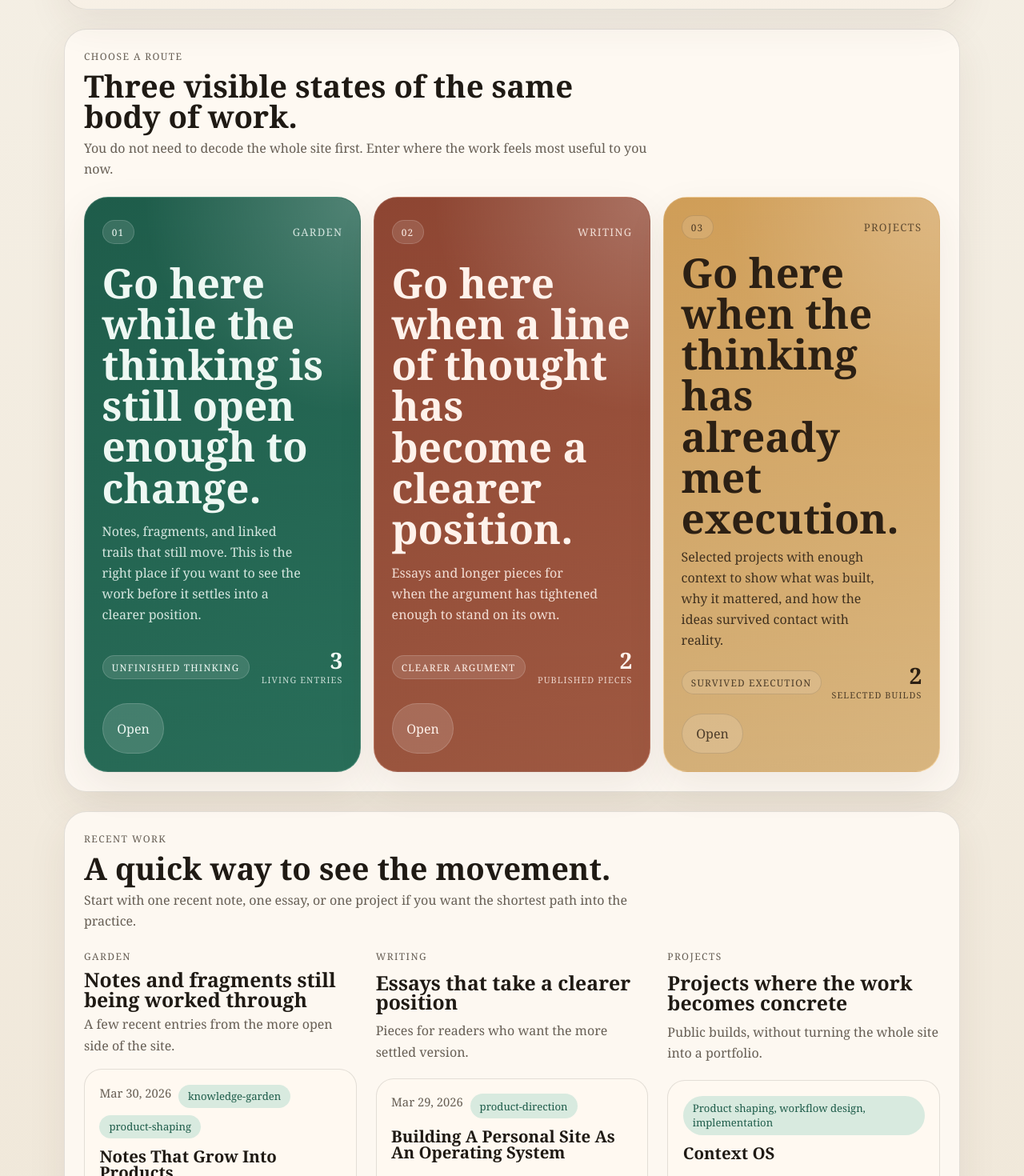
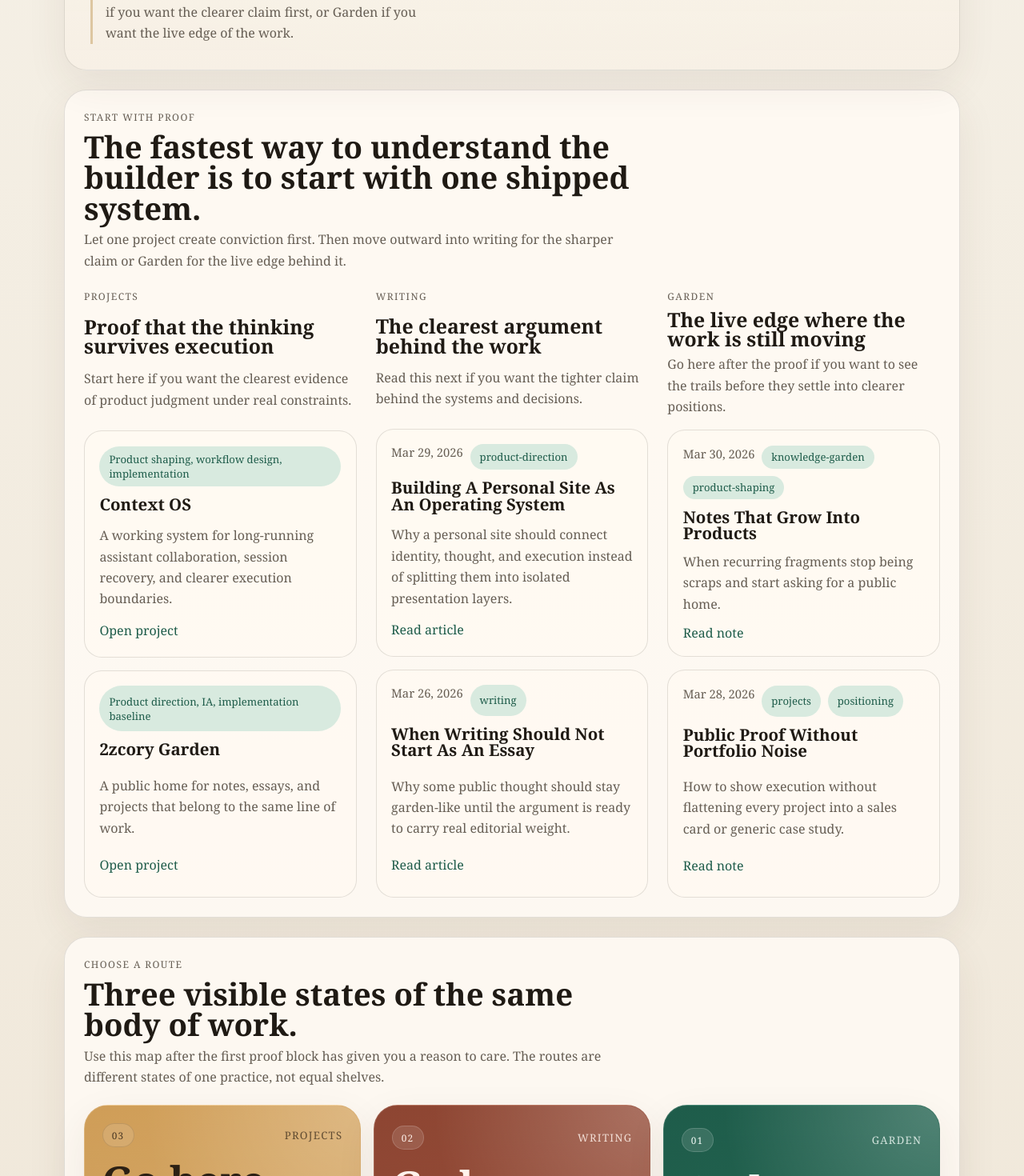
Before and after one commit to 2zcory/2zcory-garden, a Next.js app: page /en in a window 1280 px wide. Shown: the part 1140-2610 px from the top of the page at 80% size. Built offline with nearby package versions, Linux system fonts and the light colour scheme.

Commit message:
Reframe home around identity and proof

```diff
--- a/app/[locale]/page.tsx
+++ b/app/[locale]/page.tsx
@@ -17,16 +17,16 @@ type PageProps = {
 const COPY = {
   en: {
     title: "Home",
-    description: "A personal site where unfinished thought, shaped writing, and shipped work stay visible in one public practice.",
+    description: "A public site where product judgment stays visible from rough thought to clearer writing to shipped systems.",
     eyebrow: "2zcory Garden",
-    heroTitle: "See how thought turns into writing and shipped work.",
+    heroTitle: "Product judgment carried from rough thought to shipped systems.",
     heroLead:
-      "2zcory Garden is not meant to read like a tidy personal archive. It opens one public practice in motion: ideas that are still changing, ideas that have become essays, and ideas that have already landed as real work.",
+      "2zcory Garden is a public practice for product-minded engineering: ideas while they are still changing, arguments once they have tightened, and systems once they have survived execution.",
     supportLabel: "Why to enter",
     supportText:
-      "Start with Garden if you want the live edge, Writing if you want the clearer claim, or Projects if you want to see what survived execution.",
-    ctaPrimary: "Start with Garden",
-    ctaSecondary: "See shipped work",
+      "Start with Projects if you want the fastest proof, Writing if you want the clearer claim first, or Garden if you want the live edge of the work.",
+    ctaPrimary: "Start with Projects",
+    ctaSecondary: "Read the clearer argument",
     routesLabel: "Three routes",
     routeGardenName: "Garden",
     routeGardenCue: "ideas in progress",
@@ -40,16 +40,16 @@ const COPY = {
     routesEyebrow: "Choose a route",
     routesTitle: "Three visible states of the same body of work.",
     routesDescription:
-      "You do not need to decode the whole site first. Enter where the work feels most useful to you now.",
+      "Use this map after the first proof block has given you a reason to care. The routes are different states of one practice, not equal shelves.",
     routeGardenTitle: "Go here while the thinking is still open enough to change.",
     routeGardenBody:
-      "Notes, fragments, and linked trails that still move. This is the right place if you want to see the work before it settles into a clearer position.",
+      "Notes, fragments, and linked trails that still move. This is the right place once you want to see the work before it settles into a clearer position.",
     routeWritingTitle: "Go here when a line of thought has become a clearer position.",
     routeWritingBody:
-      "Essays and longer pieces for when the argument has tightened enough to stand on its own.",
+      "Essays and longer pieces for readers who want the clearer claim behind the systems and decisions.",
     routeProjectsTitle: "Go here when the thinking has already met execution.",
     routeProjectsBody:
-      "Selected projects with enough context to show what was built, why it mattered, and how the ideas survived contact with reality.",
+      "Selected projects with enough context to show what had to be handled, what was built, and what survived contact with reality.",
     routeGardenCount: "living entries",
     routeWritingCount: "published pieces",
     routeProjectsCount: "selected builds",
@@ -57,23 +57,23 @@ const COPY = {
     routeGardenScan: "unfinished thinking",
     routeWritingScan: "clearer argument",
     routeProjectsScan: "survived execution",
-    signalEyebrow: "Recent work",
-    signalTitle: "A quick way to see the movement.",
+    signalEyebrow: "Start with proof",
+    signalTitle: "The fastest way to understand the builder is to start with one shipped system.",
     signalDescription:
-      "Start with one recent note, one essay, or one project if you want the shortest path into the practice.",
-    featuredTrails: "Garden",
-    featuredTrailsTitle: "Notes and fragments still being worked through",
-    featuredTrailsDescription: "A few recent entries from the more open side of the site.",
+      "Let one project create conviction first. Then move outward into writing for the sharper claim or Garden for the live edge behind it.",
+    featuredTrails: "Projects",
+    featuredTrailsTitle: "Proof that the thinking survives execution",
+    featuredTrailsDescription: "Start here if you want the clearest evidence of product judgment under real constraints.",
     readNote: "Read note",
     visitGarden: "Visit the garden",
     featuredWriting: "Writing",
-    featuredWritingTitle: "Essays that take a clearer position",
-    featuredWritingDescription: "Pieces for readers who want the more settled version.",
+    featuredWritingTitle: "The clearest argument behind the work",
+    featuredWritingDescription: "Read this next if you want the tighter claim behind the systems and decisions.",
     readArticle: "Read article",
     browseWriting: "Browse writing",
-    selectedProjects: "Projects",
-    selectedProjectsTitle: "Projects where the work becomes concrete",
-    selectedProjectsDescription: "Public builds, without turning the whole site into a portfolio.",
+    selectedProjects: "Garden",
+    selectedProjectsTitle: "The live edge where the work is still moving",
+    selectedProjectsDescription: "Go here after the proof if you want to see the trails before they settle into clearer positions.",
     openProject: "Open project",
     viewAllProjects: "View all projects",
     noNotes: "No featured notes yet.",
@@ -85,16 +85,16 @@ const COPY = {
   },
   vi: {
     title: "Trang chủ",
-    description: "Một site cá nhân nơi ý còn mở, bài viết đã gọn, và phần việc đã ship đứng cạnh nhau như một practice công khai.",
+    description: "Một site công khai nơi product judgment còn nhìn thấy được từ ý còn mở đến bài viết rõ hơn rồi tới những hệ thống đã ship.",
     eyebrow: "2zcory Garden",
-    heroTitle: "Xem cách một ý đi thành bài viết và phần việc đã ship.",
+    heroTitle: "Product judgment được mang từ ý còn mở tới những hệ thống đã ship.",
     heroLead:
-      "2zcory Garden không nên đọc như một kho lưu trữ cá nhân được sắp gọn. Nó mở ra một practice công khai đang chuyển động: những ý còn đang đổi, những ý đã thành bài, và những ý đã chạm đất thành phần việc thực.",
+      "2zcory Garden là một practice công khai cho product-minded engineering: những ý còn đang đổi, những lập luận đã gọn hơn, và những hệ thống đã qua được phần thực thi.",
     supportLabel: "Vì sao nên vào",
     supportText:
-      "Bắt đầu ở Garden nếu muốn xem phần đang sống, Writing nếu muốn đọc ý đã rõ hơn, hoặc Projects nếu muốn xem thứ đã qua được va chạm với thực tế.",
-    ctaPrimary: "Bắt đầu ở Garden",
-    ctaSecondary: "Xem phần việc đã ship",
+      "Bắt đầu ở Projects nếu muốn thấy proof nhanh nhất, Writing nếu muốn đọc phần lập luận rõ hơn trước, hoặc Garden nếu muốn vào phần việc còn đang sống.",
+    ctaPrimary: "Bắt đầu ở Projects",
+    ctaSecondary: "Đọc phần lập luận rõ hơn",
     routesLabel: "Ba lối vào",
     routeGardenName: "Garden",
     routeGardenCue: "ý đang mở",
@@ -108,16 +108,16 @@ const COPY = {
     routesEyebrow: "Chọn lối vào",
     routesTitle: "Ba trạng thái nhìn thấy được của cùng một body of work.",
     routesDescription:
-      "Không cần hiểu hết toàn bộ site rồi mới vào. Chỉ cần đi vào chỗ hiện tại có ích nhất với mình.",
+      "Hãy dùng bản đồ này sau khi proof đầu tiên đã cho mình một lý do để quan tâm. Các route là những trạng thái khác nhau của cùng một practice, không phải ba kệ nội dung ngang hàng.",
     routeGardenTitle: "Vào đây khi ý còn đang mở đủ để thay đổi tiếp.",
     routeGardenBody:
-      "Các note, mảnh rời và đường suy nghĩ còn nối nhau. Đây là chỗ để xem phần việc trước khi nó lắng xuống thành một ý rõ hơn.",
+      "Các note, mảnh rời và đường suy nghĩ còn nối nhau. Đây là chỗ nên vào khi muốn xem phần việc trước khi nó lắng xuống thành một ý rõ hơn.",
     routeWritingTitle: "Vào đây khi một đường suy nghĩ đã thành một ý rõ hơn.",
     routeWritingBody:
-      "Các bài dài hơn, dành cho lúc lập luận đã gọn đủ để đứng thành một bài riêng.",
+      "Các bài dài hơn, dành cho người muốn đọc phần lập luận rõ hơn đứng phía sau các quyết định và hệ thống.",
     routeProjectsTitle: "Vào đây khi ý đó đã gặp phần thực thi.",
     routeProjectsBody:
-      "Các dự án được chọn, có đủ ngữ cảnh để thấy đã làm gì, vì sao nó quan trọng, và ý tưởng đã sống sót qua va chạm với thực tế ra sao.",
+      "Các dự án được chọn, có đủ ngữ cảnh để thấy đã phải xử lý điều gì, đã làm gì, và ý tưởng đã sống sót qua va chạm với thực tế ra sao.",
     routeGardenCount: "mục đang sống",
     routeWritingCount: "bài đã xuất bản",
     routeProjectsCount: "build được chọn",
@@ -125,23 +125,23 @@ const COPY = {
     routeGardenScan: "ý còn mở",
     routeWritingScan: "ý rõ hơn",
     routeProjectsScan: "qua được thực thi",
-    signalEyebrow: "Gần đây",
-    signalTitle: "Cách nhanh nhất để thấy chuyển động của site.",
+    signalEyebrow: "Bắt đầu từ proof",
+    signalTitle: "Cách nhanh nhất để hiểu builder này là bắt đầu từ một hệ thống đã ship.",
     signalDescription:
-      "Nếu muốn vào nhanh, hãy bắt đầu bằng một note gần đây, một bài viết, hoặc một dự án để thấy practice này đang đi như thế nào.",
-    featuredTrails: "Garden",
-    featuredTrailsTitle: "Những note và mảnh rời còn đang được nghĩ tiếp",
-    featuredTrailsDescription: "Một vài mục mới từ phần mở nhất của site.",
+      "Hãy để một dự án tạo conviction trước. Sau đó đi sang Writing để đọc ý rõ hơn, hoặc Garden để thấy phần sống đứng phía sau nó.",
+    featuredTrails: "Projects",
+    featuredTrailsTitle: "Proof cho thấy thinking sống sót qua execution",
+    featuredTrailsDescription: "Bắt đầu ở đây nếu muốn thấy dấu hiệu rõ nhất của product judgment dưới áp lực thật.",
     readNote: "Đọc ghi chú",
     visitGarden: "Vào Garden",
     featuredWriting: "Writing",
-    featuredWritingTitle: "Những bài viết đã đi tới một ý rõ hơn",
-    featuredWritingDescription: "Dành cho người muốn đọc phiên bản đã lắng xuống.",
+    featuredWritingTitle: "Phần lập luận rõ nhất đứng sau công việc",
+    featuredWritingDescription: "Đọc tiếp ở đây nếu muốn thấy claim đã được siết lại phía sau các quyết định và hệ thống.",
     readArticle: "Đọc bài viết",
     browseWriting: "Xem bài viết",
-    selectedProjects: "Projects",
-    selectedProjectsTitle: "Những dự án nơi công việc trở nên cụ thể",
-    selectedProjectsDescription: "Dự án công khai, nhưng không biến cả site thành portfolio.",
+    selectedProjects: "Garden",
+    selectedProjectsTitle: "Phần sống nơi công việc vẫn còn đang chuyển động",
+    selectedProjectsDescription: "Đi vào đây sau proof nếu muốn thấy những trail trước khi chúng lắng xuống thành ý rõ hơn.",
     openProject: "Mở dự án",
     viewAllProjects: "Xem tất cả dự án",
     noNotes: "Chưa có ghi chú nổi bật.",
@@ -153,16 +153,16 @@ const COPY = {
   },
   ja: {
     title: "ホーム",
-    description: "考えの途中、整った文章、そして実際に形になった仕事が一つの公開された実践として見える個人サイト。",
+    description: "考えの途中からより明確な文章、そして実際に ship された system まで、product judgment が見える公開サイト。",
     eyebrow: "2zcory Garden",
-    heroTitle: "考えが文章や実際の仕事になる流れを見せる場所です。",
+    heroTitle: "product judgment を、粗い思考から ship された system まで運ぶ場所です。",
     heroLead:
-      "2zcory Garden は整った個人アーカイブとして読む場所ではありません。まだ変わり続ける考え、文章になった考え、そして実際の仕事として着地した考えを、一つの公開された実践として見せる場所です。",
+      "2zcory Garden は、product-minded engineering を公開で読み取るための practice です。まだ変わる考え、より明確になった議論、そして実行を通って残った system を並べます。",
     supportLabel: "なぜ入るか",
     supportText:
-      "初めてなら、Garden は考えの途中、Writing はより明確な主張、Projects は実際に着地した仕事として読むと分かりやすいです。",
-    ctaPrimary: "Garden から始める",
-    ctaSecondary: "実際の仕事を見る",
+      "最初は Projects から入ると proof がいちばん早く見えます。まず議論を読みたいなら Writing、動いている端を見たいなら Garden です。",
+    ctaPrimary: "Projects から始める",
+    ctaSecondary: "より明確な議論を読む",
     routesLabel: "三つの route",
     routeGardenName: "Garden",
     routeGardenCue: "途中の考え",
@@ -176,16 +176,16 @@ const COPY = {
     routesEyebrow: "入口を選ぶ",
     routesTitle: "同じ仕事の三つの見える状態です。",
     routesDescription:
-      "サイト全体を理解してから入る必要はありません。今いちばん見たい状態から入れば十分です。",
+      "最初の proof で理由ができたあとに、この map を使えば十分です。三つの route は別棚ではなく、同じ実践の別の状態です。",
     routeGardenTitle: "考えがまだ変わり続けている段階を見るならここです。",
     routeGardenBody:
-      "短いノート、断片、つながるメモ。まだ固まりきっていない思考を読む場所です。",
+      "短いノート、断片、つながるメモ。仕事がまだ固まりきっていない段階を読みたいときの場所です。",
     routeWritingTitle: "より明確な主張になった段階を読むならここです。",
     routeWritingBody:
-      "考えがひとつの文章として立つところまで整理された内容を置いています。",
+      "決定や system の後ろにある、より明確な議論を読みたい読者のための場所です。",
     routeProjectsTitle: "その考えが実際の仕事になったところを見るならここです。",
     routeProjectsBody:
-      "公開したプロジェクトをまとめています。何を作ったかだけでなく、その考えが現実の実行に耐えたかも見えるようにしています。",
+      "公開した project をまとめています。何を作ったかだけでなく、何を受け止め、何が実行のあとでも残ったかが見えるようにしています。",
     routeGardenCount: "生きている entry",
     routeWritingCount: "公開済み pieces",
     routeProjectsCount: "選ばれた builds",
@@ -193,23 +193,23 @@ const COPY = {
     routeGardenScan: "思考の途中",
     routeWritingScan: "より明確な考え",
     routeProjectsScan: "実行を通った考え",
-    signalEyebrow: "現在のシグナル",
-    signalTitle: "この実践の動きをすばやく読めます。",
+    signalEyebrow: "proof から始める",
+    signalTitle: "この builder を最短で理解するには、まず一つの ship された system から入る。",
     signalDescription:
-      "最短で入りたいなら、最近のノート、文章、プロジェクトのどれか一つから始めてください。",
-    featuredTrails: "Garden",
-    featuredTrailsTitle: "動いているノートと断片",
-    featuredTrailsDescription: "garden の生きた端からの短い読み口。",
+      "まず一つの project で conviction を作り、そのあと Writing でより明確な議論を読み、Garden でその手前の動きを見る流れが自然です。",
+    featuredTrails: "Projects",
+    featuredTrailsTitle: "thinking が execution を通って残る証拠",
+    featuredTrailsDescription: "いちばん早く proof を見たい読者のための入口です。",
     readNote: "ノートを読む",
     visitGarden: "ガーデンへ",
     featuredWriting: "Writing",
-    featuredWritingTitle: "より形のある文章",
-    featuredWritingDescription: "落ち着いた版を読みたい人のための文章。",
+    featuredWritingTitle: "仕事の後ろにある、より明確な議論",
+    featuredWritingDescription: "決定や system の背後にある claim を読みたいなら次はここです。",
     readArticle: "記事を読む",
     browseWriting: "文章を見る",
-    selectedProjects: "Projects",
-    selectedProjectsTitle: "思考を具体化した build",
-    selectedProjectsDescription: "portfolio theater ではない実行の証拠。",
+    selectedProjects: "Garden",
+    selectedProjectsTitle: "まだ動いている work の端",
+    selectedProjectsDescription: "proof のあとで、その前段階の trail を見たいときに入る場所です。",
     openProject: "プロジェクトを開く",
     viewAllProjects: "すべてのプロジェクトを見る",
     noNotes: "まだ注目ノートはありません。",
@@ -250,9 +250,9 @@ export default async function LocaleHomePage({params}: PageProps) {
         subtext={copy.heroLead}
         supportingLabel={copy.supportLabel}
         supportingText={copy.supportText}
-        primaryHref="/garden"
+        primaryHref="/projects"
         primaryLabel={copy.ctaPrimary}
-        secondaryHref="/projects"
+        secondaryHref="/writing"
         secondaryLabel={copy.ctaSecondary}
         routesLabel={copy.routesLabel}
         routes={[
@@ -268,52 +268,6 @@ export default async function LocaleHomePage({params}: PageProps) {
       />
 
       <HomeSection
-        eyebrow={copy.routesEyebrow}
-        title={copy.routesTitle}
-        description={copy.routesDescription}
-        className="surface-card"
-      >
-        <div className="home-routes-grid">
-          <HomeRouteCard
-            index="01"
-            routeName={copy.routeGardenName}
-            title={copy.routeGardenTitle}
-            description={copy.routeGardenBody}
-            cue={copy.routeGardenScan}
-            countLabel={copy.routeGardenCount}
-            countValue={String(notes.length)}
-            href="/garden"
-            cta={copy.routeOpen}
-            accent="garden"
-          />
-          <HomeRouteCard
-            index="02"
-            routeName={copy.routeWritingName}
-            title={copy.routeWritingTitle}
-            description={copy.routeWritingBody}
-            cue={copy.routeWritingScan}
-            countLabel={copy.routeWritingCount}
-            countValue={String(articles.length)}
-            href="/writing"
-            cta={copy.routeOpen}
-            accent="writing"
-          />
-          <HomeRouteCard
-            index="03"
-            routeName={copy.routeProjectsName}
-            title={copy.routeProjectsTitle}
-            description={copy.routeProjectsBody}
-            cue={copy.routeProjectsScan}
-            countLabel={copy.routeProjectsCount}
-            countValue={String(projects.length)}
-            href="/projects"
-            cta={copy.routeOpen}
-            accent="projects"
-          />
-        </div>
-      </HomeSection>
-
-      <HomeSection
         eyebrow={copy.signalEyebrow}
         title={copy.signalTitle}
         description={copy.signalDescription}
@@ -324,20 +278,20 @@ export default async function LocaleHomePage({params}: PageProps) {
             eyebrow={copy.featuredTrails}
             title={copy.featuredTrailsTitle}
             description={copy.featuredTrailsDescription}
-            items={featured.notes.map((note) => ({
-              slug: note.slug,
-              title: note.title,
-              summary: note.summary,
-              meta: formatDate(note.publishedAt, locale),
-              badges: note.topicLabels,
-              href: `/garden/${note.slug}`,
-              localeNote: locale !== "en" && !note.availableLocales.includes(locale) ? tCommon("englishOnly") : undefined
+            items={featured.projects.map((project) => ({
+              slug: project.slug,
+              title: project.name,
+              summary: project.summary,
+              badges: [project.role],
+              href: `/projects/${project.slug}`,
+              localeNote:
+                locale !== "en" && !project.availableLocales.includes(locale) ? tCommon("englishOnly") : undefined
             }))}
-            emptyTitle={copy.noNotes}
-            emptyBody={copy.noNotesBody}
-            emptyHref="/garden"
-            emptyCta={copy.visitGarden}
-            itemCta={copy.readNote}
+            emptyTitle={copy.noProjects}
+            emptyBody={copy.noProjectsBody}
+            emptyHref="/projects"
+            emptyCta={copy.viewAllProjects}
+            itemCta={copy.openProject}
           />
           <HomeFeaturedSection
             eyebrow={copy.featuredWriting}
@@ -363,20 +317,66 @@ export default async function LocaleHomePage({params}: PageProps) {
             eyebrow={copy.selectedProjects}
             title={copy.selectedProjectsTitle}
             description={copy.selectedProjectsDescription}
-            items={featured.projects.map((project) => ({
-              slug: project.slug,
-              title: project.name,
-              summary: project.summary,
-              badges: [project.role],
-              href: `/projects/${project.slug}`,
-              localeNote:
-                locale !== "en" && !project.availableLocales.includes(locale) ? tCommon("englishOnly") : undefined
+            items={featured.notes.map((note) => ({
+              slug: note.slug,
+              title: note.title,
+              summary: note.summary,
+              meta: formatDate(note.publishedAt, locale),
+              badges: note.topicLabels,
+              href: `/garden/${note.slug}`,
+              localeNote: locale !== "en" && !note.availableLocales.includes(locale) ? tCommon("englishOnly") : undefined
             }))}
-            emptyTitle={copy.noProjects}
-            emptyBody={copy.noProjectsBody}
-            emptyHref="/projects"
-            emptyCta={copy.viewAllProjects}
-            itemCta={copy.openProject}
+            emptyTitle={copy.noNotes}
+            emptyBody={copy.noNotesBody}
+            emptyHref="/garden"
+            emptyCta={copy.visitGarden}
+            itemCta={copy.readNote}
+          />
+        </div>
+      </HomeSection>
+
+      <HomeSection
+        eyebrow={copy.routesEyebrow}
+        title={copy.routesTitle}
+        description={copy.routesDescription}
+        className="surface-card"
+      >
+        <div className="home-routes-grid">
+          <HomeRouteCard
+            index="03"
+            routeName={copy.routeProjectsName}
+            title={copy.routeProjectsTitle}
+            description={copy.routeProjectsBody}
+            cue={copy.routeProjectsScan}
+            countLabel={copy.routeProjectsCount}
+            countValue={String(projects.length)}
+            href="/projects"
+            cta={copy.routeOpen}
+            accent="projects"
+          />
+          <HomeRouteCard
+            index="02"
+            routeName={copy.routeWritingName}
+            title={copy.routeWritingTitle}
+            description={copy.routeWritingBody}
+            cue={copy.routeWritingScan}
+            countLabel={copy.routeWritingCount}
+            countValue={String(articles.length)}
+            href="/writing"
+            cta={copy.routeOpen}
+            accent="writing"
+          />
+          <HomeRouteCard
+            index="01"
+            routeName={copy.routeGardenName}
+            title={copy.routeGardenTitle}
+            description={copy.routeGardenBody}
+            cue={copy.routeGardenScan}
+            countLabel={copy.routeGardenCount}
+            countValue={String(notes.length)}
+            href="/garden"
+            cta={copy.routeOpen}
+            accent="garden"
           />
         </div>
       </HomeSection>
```
Also changed, not shown: scripts/public-smoke.mjs (+4 -4 lines).
